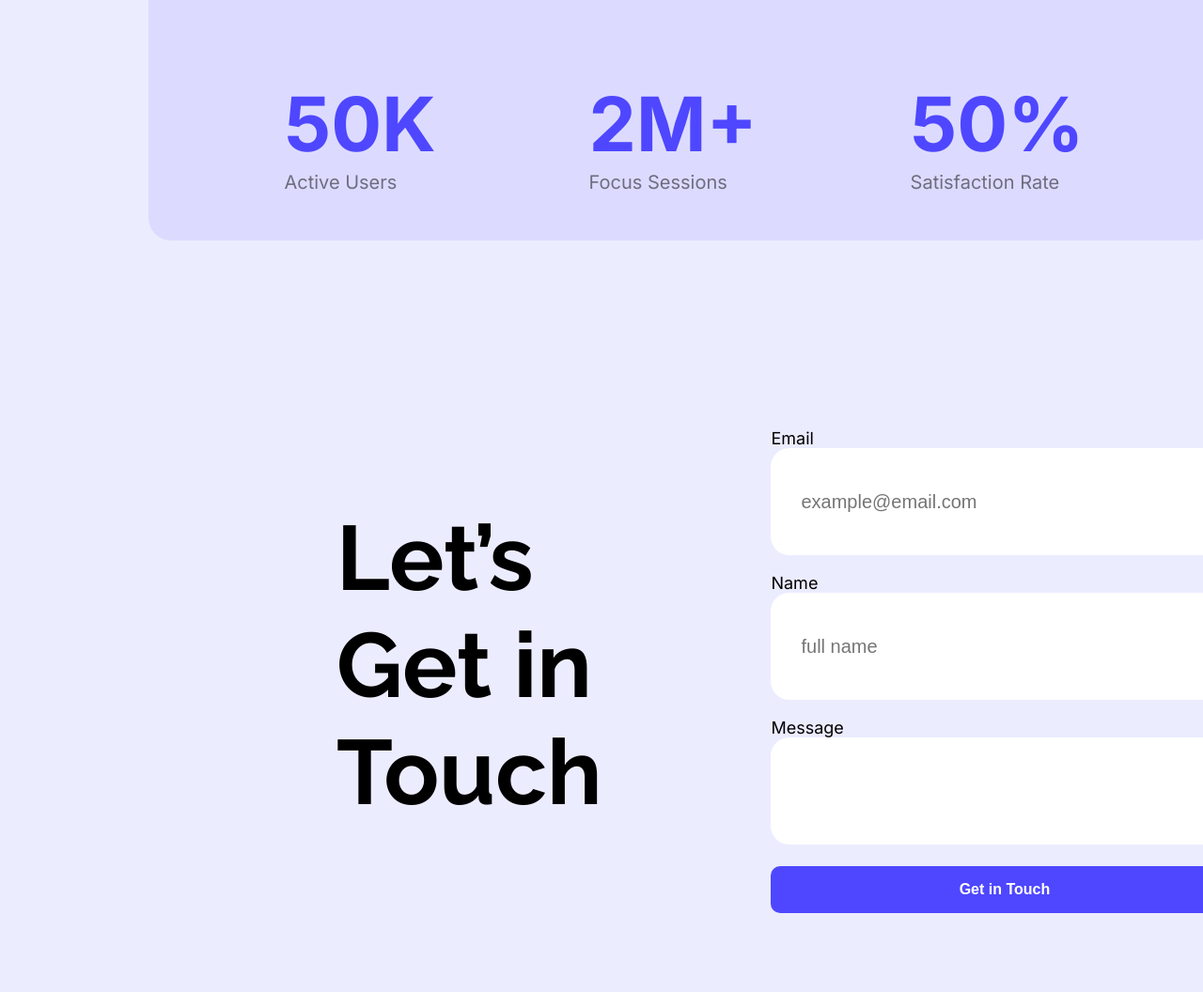
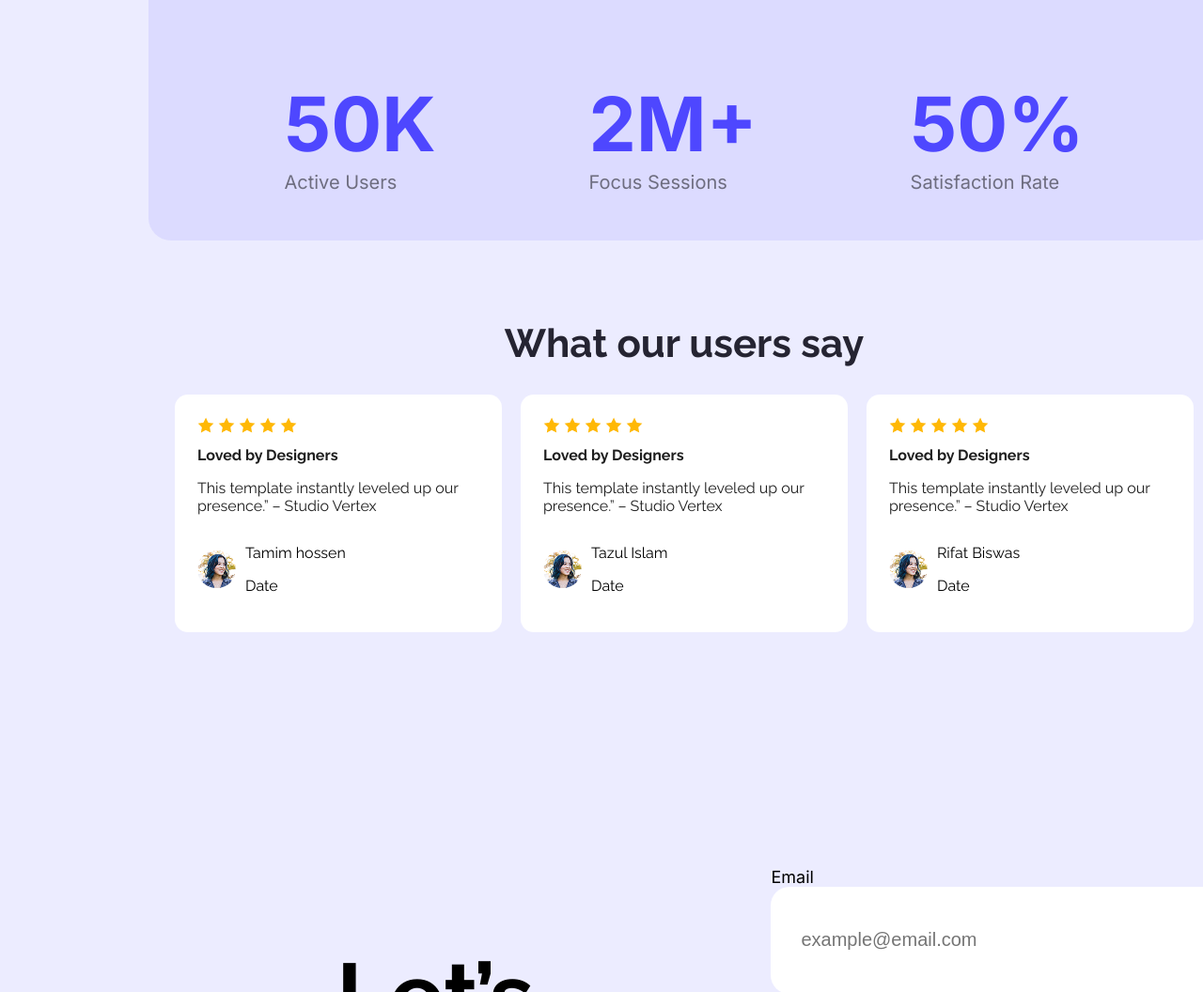
Before and after one commit to tntamim037/ASSIGNMENT-001, a plain HTML site: page index.html in a window 1280 px wide. Shown: the part 1394-2450 px from the top of the page at 94% size. Drawn offline with Linux system fonts and the light colour scheme.

Commit message:
sixth commit

```diff
--- a/index.html
+++ b/index.html
@@ -3,7 +3,7 @@
 <head>
     <meta charset="UTF-8">
     <meta name="viewport" content="width=device-width, initial-scale=1.0">
-    <title>Document</title>
+    <title>ASSIGNMENT-001</title>
 
 <link rel="preconnect" href="https://fonts.googleapis.com">
 <link rel="preconnect" href="https://fonts.gstatic.com" crossorigin>
@@ -59,6 +59,78 @@
                </div>
             </div>
         </section>
+ <!-- extra-mark -->
+
+
+    <section class="feedback-section raleway-normal">
+        <h2 class="section-title">What our users say</h2>
+            <div class="feedback-container">
+                <div class="card">
+
+                    <div class="photo-card">
+                         <img src="Assets/icon-star.png"  alt="">
+                <img src="Assets/icon-star.png"  alt="">
+                <img src="Assets/icon-star.png"  alt="">
+                <img src="Assets/icon-star.png"  alt="">
+                <img src="Assets/icon-star.png"  alt="">
+                    </div>
+
+                <h3 class="sub-title"> Loved by Designers</h3>
+                <p class="feedback-text">This template instantly leveled up our presence.” – Studio Vertex</p>
+                <div class="reviewer">
+                    <img class="r-photo" src="Assets/avatar.png" alt="">
+                    <div class="r-info">
+                        <p class="r-name">Tamim hossen</p>
+                        <p class="r-date">Date</p>
+                    </div>
+                    </div>
+                    </div>
+
+                     <div class="card">
+
+                    <div class="photo-card">
+                         <img src="Assets/icon-star.png"  alt="">
+                <img src="Assets/icon-star.png"  alt="">
+                <img src="Assets/icon-star.png"  alt="">
+                <img src="Assets/icon-star.png"  alt="">
+                <img src="Assets/icon-star.png"  alt="">
+                    </div>
+
+                <h3 class="sub-title"> Loved by Designers</h3>
+                <p class="feedback-text">This template instantly leveled up our presence.” – Studio Vertex</p>
+                <div class="reviewer">
+                    <img class="r-photo" src="Assets/avatar.png" alt="">
+                    <div class="r-info">
+                        <p class="r-name">Tazul Islam</p>
+                        <p class="r-date">Date</p>
+                    </div>
+                    </div>
+                    </div>
+
+                     <div class="card">
+
+                    <div class="photo-card">
+                         <img src="Assets/icon-star.png"  alt="">
+                <img src="Assets/icon-star.png"  alt="">
+                <img src="Assets/icon-star.png"  alt="">
+                <img src="Assets/icon-star.png"  alt="">
+                <img src="Assets/icon-star.png"  alt="">
+                    </div>
+
+                <h3 class="sub-title"> Loved by Designers</h3>
+                <p class="feedback-text">This template instantly leveled up our presence.” – Studio Vertex</p>
+                <div class="reviewer">
+                    <img class="r-photo" src="Assets/avatar.png" alt="">
+                    <div class="r-info">
+                        <p class="r-name">Rifat Biswas</p>
+                        <p class="r-date">Date</p>
+                    </div>
+                    </div>
+                    </div>
+        </div>
+    </section>
+
+<!-- last -->
         <section id="touch-section">
             <div class="touch">
                  <h1 id="touch-text">Let’s Get in Touch</h1>
--- a/style/style.css
+++ b/style/style.css
@@ -145,6 +145,53 @@ main{
     margin-top: 2px;
     margin-bottom:0px;
 }
+
+/* bonus-mark */
+
+   .feedback-section{
+        text-align: center;
+        padding: 50px 20px;
+       }
+       .section-title{
+       font-size:42px;
+        margin-bottom: 30px;
+        color:rgba(37, 36, 50, 1);
+       }
+    .feedback-container{
+        display: flex;
+        justify-content: center;
+        gap: 20px;
+
+    }
+    .card{
+        background-color:#FFFFFF ;
+        border-radius: 14px;
+        padding: 24px;
+        width: 300px;
+        text-align: left;
+    }
+    .sub-title{
+
+        font-size: medium;
+        color: rgba(30, 30, 30, 1);
+        margin: 10px 0px;
+    }
+    .feedback-text{
+        color: rgba(30, 30, 30, 1);
+        margin-bottom: 15px;
+    }
+    .reviewer{
+        display: flex;
+        align-items: center;
+        gap: 10px;
+    }
+    .r-photo{
+        border-radius: 50%;
+    }
+ .r-info{
+    gap: 0px;
+ }
+
 /* Touch Section */
 .touch-section{
  margin-top: 92px;
```
